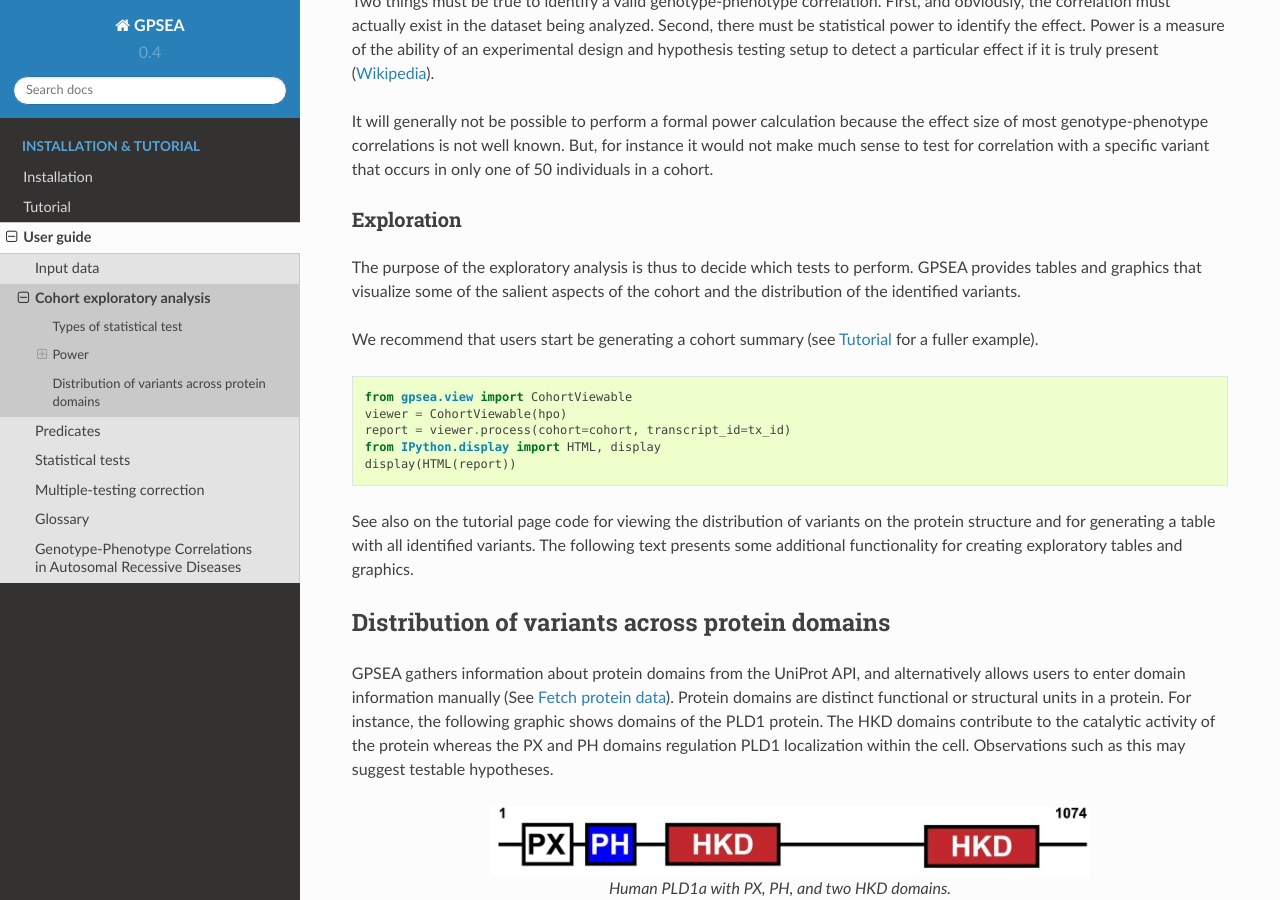
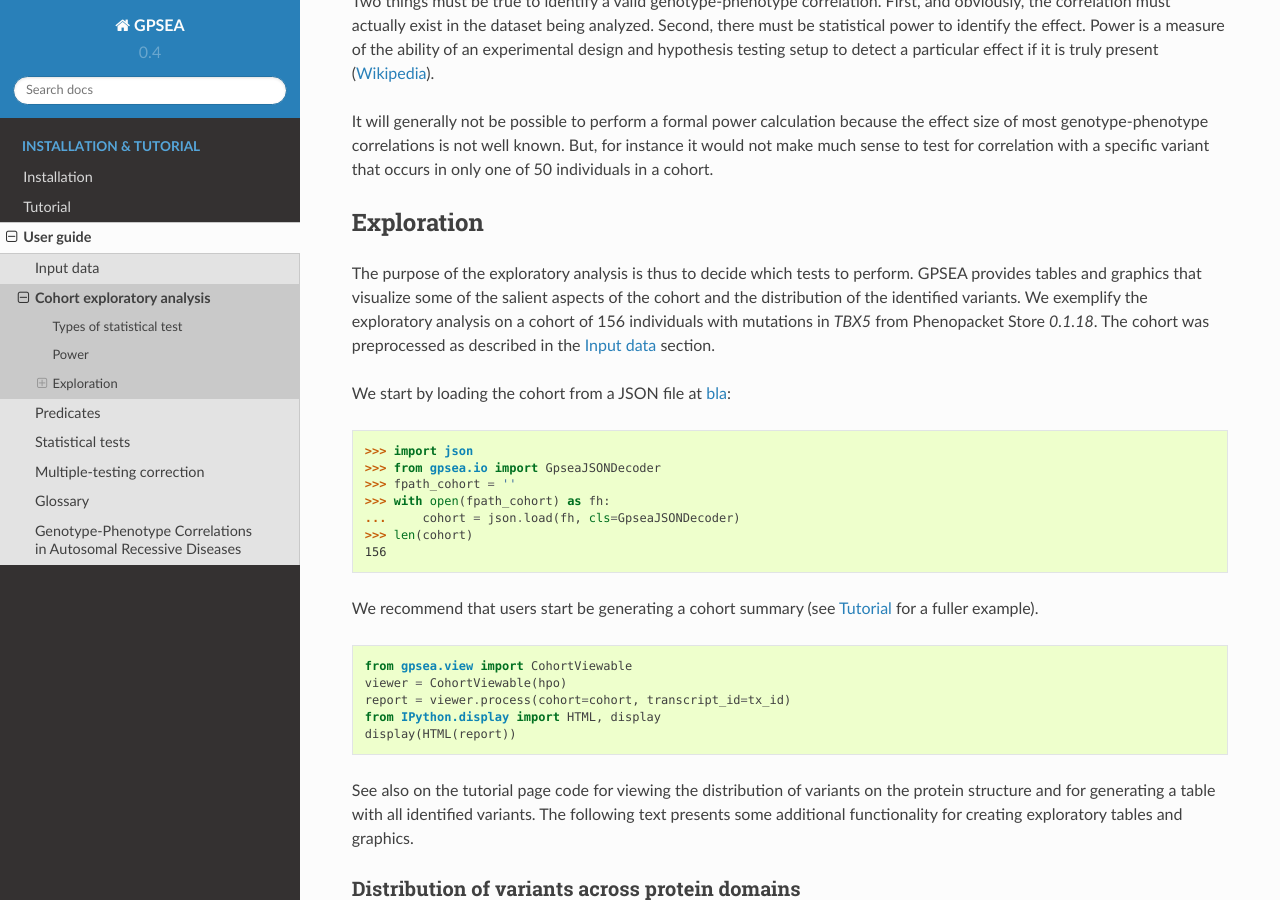
Before and after one commit to monarch-initiative/gpsea, a Sphinx documentation site: the page built from docs/user-guide/exploratory.rst, in a window 1280 px wide and 900 px high, scrolled down 666 px. Built offline with Sphinx 7.4.7 and the Read the Docs theme 2.0.0, drawn with Linux system fonts in a browser that asks for light colours; pages that are not in the unit, such as notebooks, are missing from menus.

Commit message:
Start transforming the `exploratory.rst` into a runnable script.

```diff
--- a/docs/user-guide/exploratory.rst
+++ b/docs/user-guide/exploratory.rst
@@ -9,8 +9,9 @@ these in a targeted way. Performing numerous tests without any specific plan com
 danger of false-positive results (although it many be appropriate to generate hypotheses if a validation cohort is
 available).
 
+*************************
 Types of statistical test
-^^^^^^^^^^^^^^^^^^^^^^^^^
+*************************
 
 GPSEA offers four statistical tests.
 
@@ -22,8 +23,10 @@ GPSEA offers four statistical tests.
 Please consult the documentation pages for each of these tests if you are unsure which to use.
 
 
+*****
 Power
-^^^^^
+*****
+
 Two things must be true to identify a valid genotype-phenotype correlation. First, and obviously,
 the correlation must actually exist in the dataset being analyzed. Second, there must be statistical power to
 identify the effect.
@@ -34,11 +37,29 @@ It will generally not be possible to perform a formal power calculation because
 most genotype-phenotype correlations is not well known. But, for instance it would not
 make much sense to test for correlation with a specific variant that occurs in only one of 50 individuals in a cohort.
 
+
+***********
 Exploration
-===========
+***********
 
-The purpose of the exploratory analysis is thus to decide which tests to perform. GPSEA provides tables and graphics
-that visualize some of the salient aspects of the cohort and the distribution of the identified variants.
+The purpose of the exploratory analysis is thus to decide which tests to perform.
+GPSEA provides tables and graphics that visualize some of the salient aspects
+of the cohort and the distribution of the identified variants.
+We exemplify the exploratory analysis on a cohort of 156 individuals with mutations
+in *TBX5* from Phenopacket Store *0.1.18*. The cohort was preprocessed as described
+in the :ref:`input-data` section.
+
+
+We start by loading the cohort from a JSON file at `bla <https://github.com/>`_:
+
+>>> import json
+>>> from gpsea.io import GpseaJSONDecoder
+>>> fpath_cohort = ''
+>>> with open(fpath_cohort) as fh:
+...     cohort = json.load(fh, cls=GpseaJSONDecoder)
+>>> len(cohort)
+156
+
 
 We recommend that users start be generating a cohort summary (see :ref:`tutorial` for a fuller example). ::
 
```
